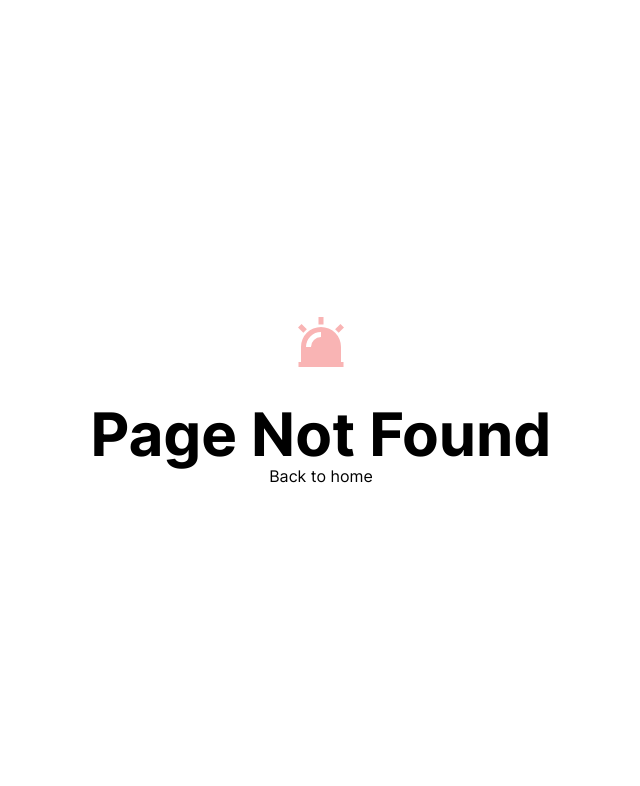
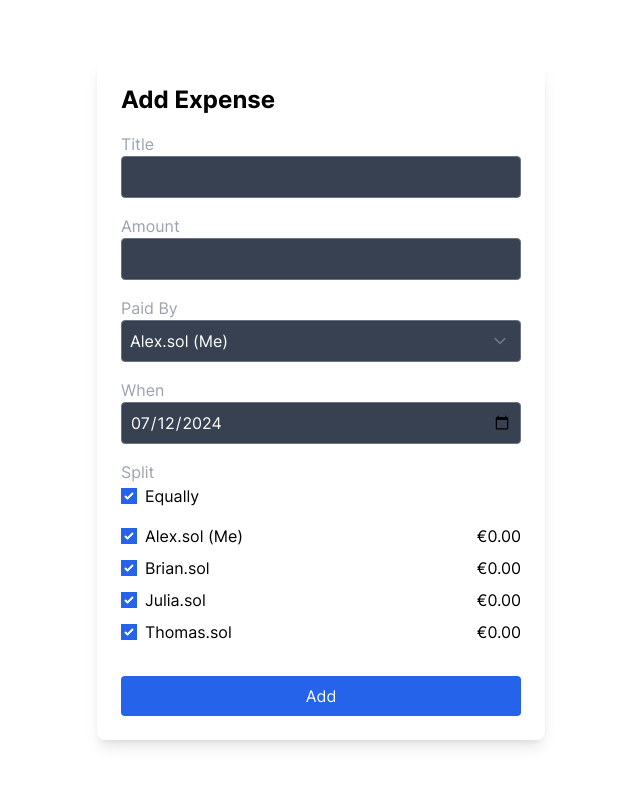
Before and after one commit to tchambard/solidr, a Next.js app in the folder packages/fronts/solidr-front/: page /add-expense in a window 1280 px wide. Before the commit this address had no page. Shown: the top 786 px of the page, without its empty margins (319-959 px from the left). Built offline with nearby package versions, Linux system fonts and the light colour scheme.

Commit message:
add add-expense page

```diff
--- a/packages/fronts/solidr-front/package.json
+++ b/packages/fronts/solidr-front/package.json
@@ -28,6 +28,7 @@
         "pino-pretty": "^11.2.1",
         "react": "^18.2.0",
         "react-dom": "^18.2.0",
+        "react-hook-form": "^7.52.1",
         "react-icons": "^4.12.0",
         "recoil": "^0.7.7",
         "tailwind-merge": "^2.1.0",
--- /dev/null
+++ b/packages/fronts/solidr-front/src/app/add-expense/page.tsx
@@ -0,0 +1,143 @@
+'use client';
+
+import { useState } from 'react';
+import { useForm, Controller } from 'react-hook-form';
+
+const AddExpense = () => {
+  const { control, handleSubmit, watch, reset } = useForm({
+    defaultValues: {
+      title: '',
+      amount: '',
+      paidBy: 'Alex.sol (Me)',
+      date: new Date().toISOString().slice(0, 10),
+    },
+  });
+
+  const [splitEqually, setSplitEqually] = useState(true);
+  const participants = ['Alex.sol (Me)', 'Brian.sol', 'Julia.sol', 'Thomas.sol'];
+
+  const onSubmit = (data: any) => {
+    console.log(data);
+    reset();
+  };
+
+  const amount = watch('amount');
+  const amountPerPerson = splitEqually ? (Number(amount) / participants.length).toFixed(2) : '';
+
+  return (
+    <div className="min-h-screen bg-white text-black flex flex-col items-center justify-center">
+      <div className="bg-white p-6 rounded-lg shadow-lg w-full max-w-md">
+        <h2 className="text-2xl mb-4">Add Expense</h2>
+        <form onSubmit={handleSubmit(onSubmit)}>
+          <div className="mb-4">
+            <label className="block text-gray-400">Title</label>
+            <div className="relative">
+              <Controller
+                name="title"
+                control={control}
+                render={({ field }) => (
+                  <input
+                    {...field}
+                    type="text"
+                    className="w-full bg-gray-700 text-white rounded p-2 focus:outline-none focus:ring-2 focus:ring-indigo-500"
+                  />
+                )}
+              />
+            </div>
+          </div>
+
+          <div className="mb-4">
+            <label className="block text-gray-400">Amount</label>
+            <div className="relative">
+              <Controller
+                name="amount"
+                control={control}
+                render={({ field }) => (
+                  <input
+                    {...field}
+                    type="number"
+                    className="w-full bg-gray-700 text-white rounded p-2 focus:outline-none focus:ring-2 focus:ring-indigo-500"
+                  />
+                )}
+              />
+            </div>
+          </div>
+
+          <div className="mb-4">
+            <label className="block text-gray-400">Paid By</label>
+            <Controller
+              name="paidBy"
+              control={control}
+              render={({ field }) => (
+                <select
+                  {...field}
+                  className="w-full bg-gray-700 text-white rounded p-2 focus:outline-none focus:ring-2 focus:ring-indigo-500"
+                >
+                  {participants.map((participant) => (
+                    <option key={participant} value={participant}>
+                      {participant}
+                    </option>
+                  ))}
+                </select>
+              )}
+            />
+          </div>
+
+          <div className="mb-4">
+            <label className="block text-gray-400">When</label>
+            <Controller
+              name="date"
+              control={control}
+              render={({ field }) => (
+                <input
+                  {...field}
+                  type="date"
+                  className="w-full bg-gray-700 text-white rounded p-2 focus:outline-none focus:ring-2 focus:ring-indigo-500"
+                />
+              )}
+            />
+          </div>
+
+          <div className="mb-4">
+            <label className="block text-gray-400">Split</label>
+            <div className="flex items-center">
+              <input
+                type="checkbox"
+                checked={splitEqually}
+                onChange={() => setSplitEqually(!splitEqually)}
+                className="mr-2"
+              />
+              <span>Equally</span>
+            </div>
+          </div>
+
+          <div className="mb-4">
+            {participants.map((participant) => (
+              <div key={participant} className="flex items-center justify-between mb-2">
+                <div className="flex items-center">
+                  <input
+                    type="checkbox"
+                    className="mr-2"
+                    checked={splitEqually}
+                    readOnly
+                  />
+                  <span>{participant}</span>
+                </div>
+                <span>{splitEqually ? `€${amountPerPerson}` : ''}</span>
+              </div>
+            ))}
+          </div>
+
+          <button
+            type="submit"
+            className="w-full bg-blue-600 text-white rounded p-2 mt-4 hover:bg-blue-700 transition-colors"
+          >
+            Add
+          </button>
+        </form>
+      </div>
+    </div>
+  );
+};
+
+export default AddExpense;
```
